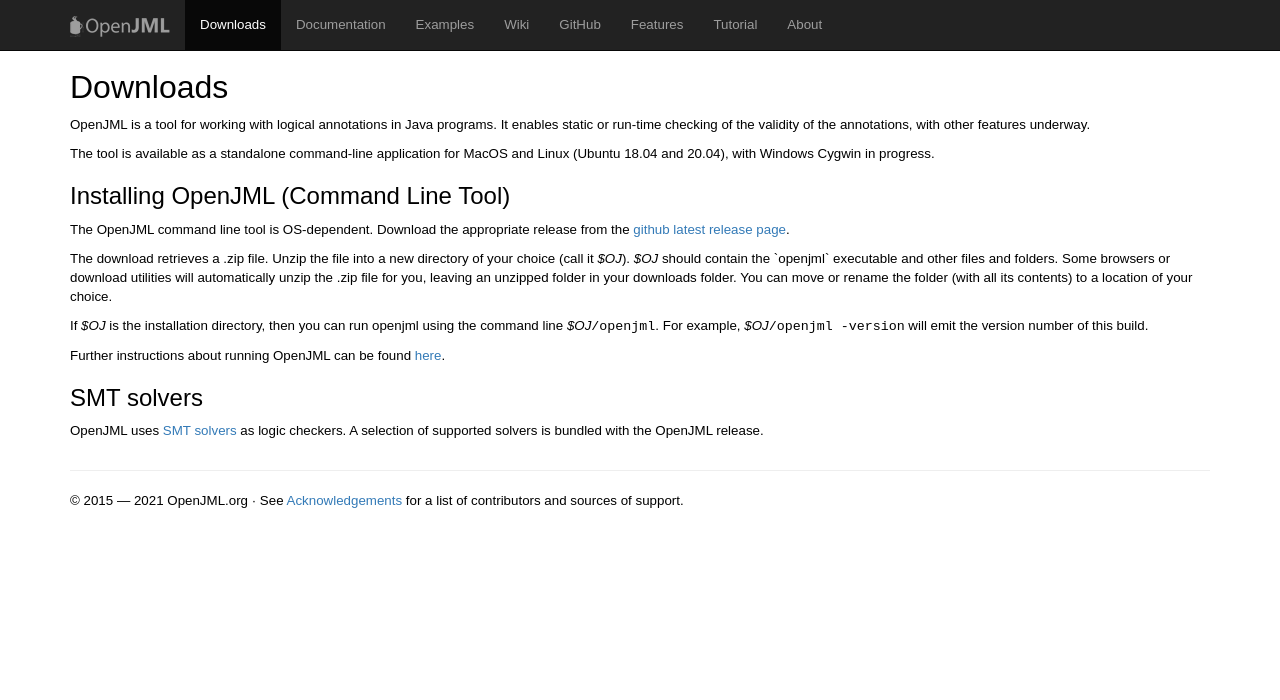
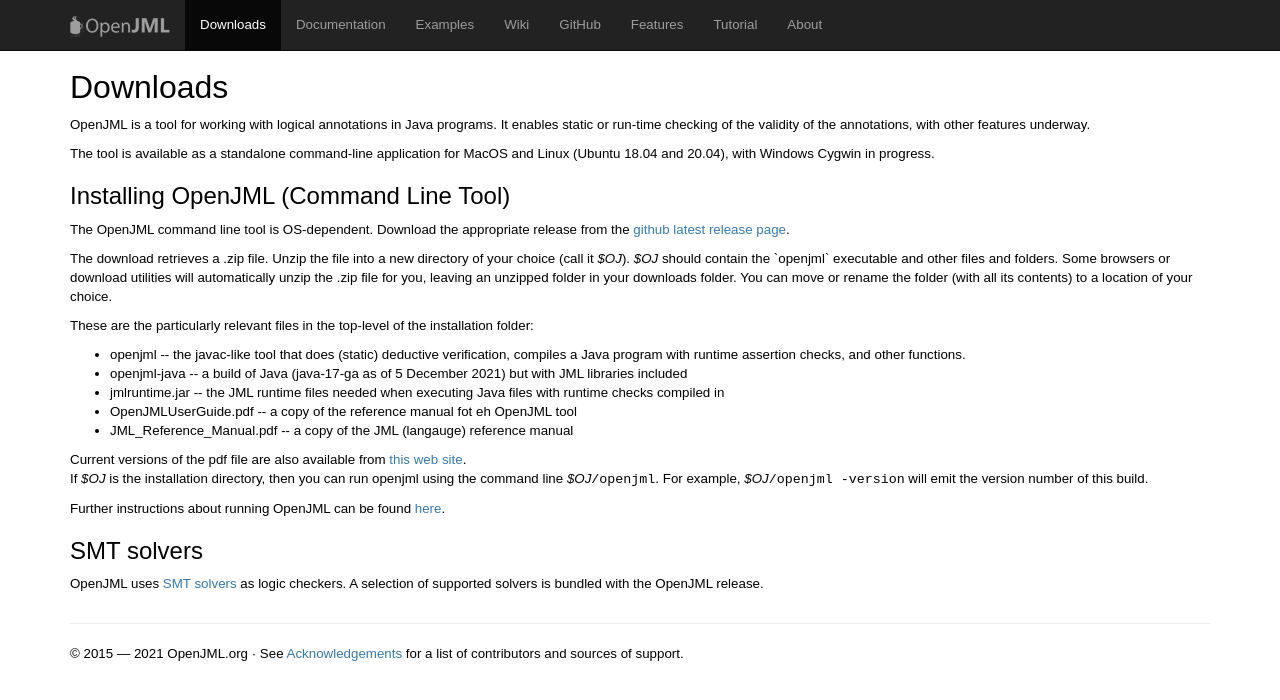
Before and after one commit to OpenJML/openjml.github.io, a Jekyll site: the page built from downloads/index.html, in a window 1280 px wide. Shown: the top 700 px of the page. Built offline with Jekyll 4.4.1, drawn with Linux system fonts in a browser that asks for light colours.

Commit message:
Updating the installation information

```diff
--- a/downloads/index.html
+++ b/downloads/index.html
@@ -27,6 +27,17 @@
      or rename the folder (with all its contents) to a location of your choice.
       </p>
 
+      <p>These are the particularly relevant files in the top-level of the installation folder:
+      <ul>
+      <li> openjml -- the javac-like tool that does (static) deductive verification,
+       compiles a Java program with runtime assertion checks, and other functions.
+      <li> openjml-java -- a build of Java (java-17-ga as of 5 December 2021) but with JML libraries included
+      <li> jmlruntime.jar -- the JML runtime files needed when executing Java files with runtime checks compiled in
+      <li> OpenJMLUserGuide.pdf -- a copy of the reference manual fot eh OpenJML tool
+      <li> JML_Reference_Manual.pdf -- a copy of the JML (langauge) reference manual
+      </ul>
+      Current versions of the pdf file are also available from <a><href="https://www.openjml.org/documentation">this web site</a>.
+
       <p>If <i>$OJ</i> is the installation directory, then you can run openjml
       using the command line <i>$OJ</i><tt>/openjml</tt>. For example,
       <i>$OJ</i><tt>/openjml -version</tt> will emit the version number of this build.
```
